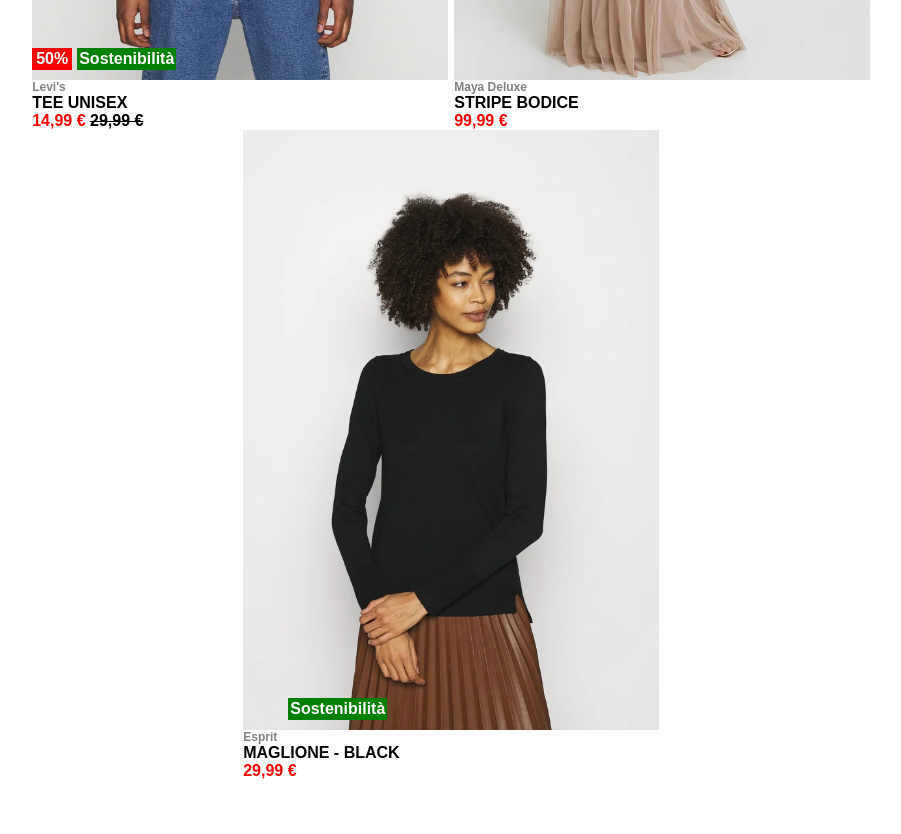
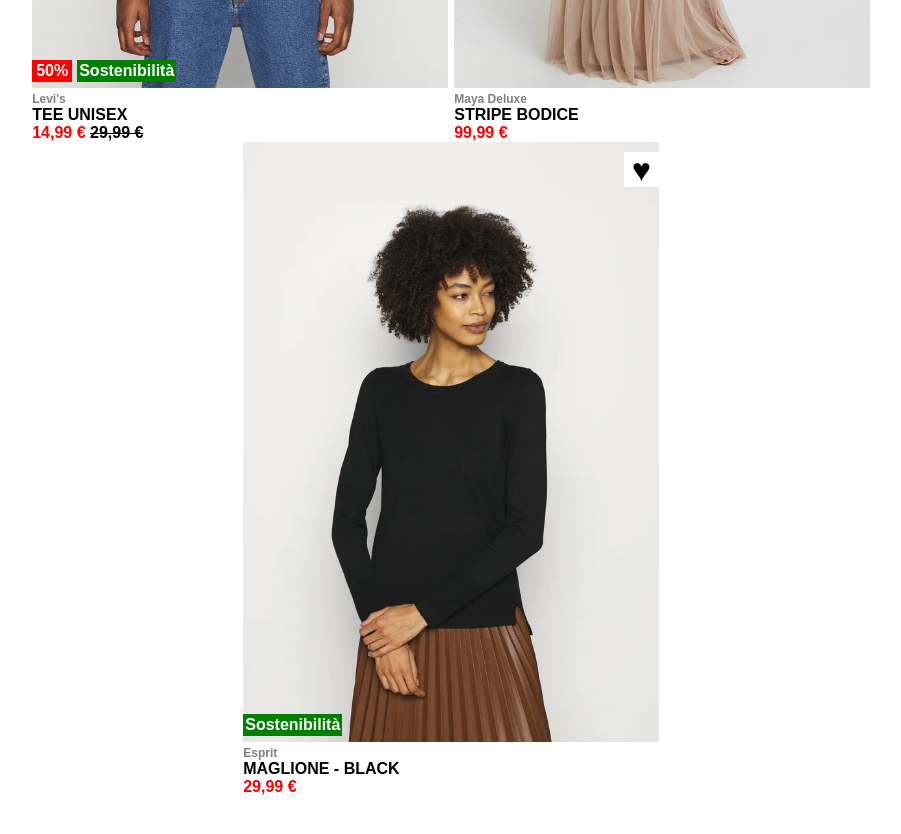
Before and after one commit to Stiv1100001/html-css-boolando, a plain HTML site: page index.html in a window 1280 px wide. Shown: the part 1900-2734 px from the top of the page, without its empty margins (190-1091 px from the left). Drawn offline with Linux system fonts and the light colour scheme.

Commit message:
finalized (missing file)

```diff
--- a/css/style.css
+++ b/css/style.css
@@ -12,7 +12,6 @@ body {
 /* ! Switch image on hover */
 
 img {
-    display: block;
     height: 600px;
 }
 
@@ -46,6 +45,8 @@ img+img {
     margin-left: 2px;
 }
 
+/* Tag product */
+
 .tag {
     display: inline-block;
     font-weight: bold;
@@ -68,21 +69,31 @@ img+img {
     left: 45px;
 }
 
+.no-spacing {
+    left: 0;
+}
+
+/* Heart like */
+
 .heart {
+    display: inline-block;
+    height: 35px;
+    width: 35px;
+    background-color: white;
     color: black;
-    display: none;
     position: absolute;
     font-size: 2rem;
     z-index: 5;
     top: 10px;
-    right: 5px;
+    right: 0;
 }
 
-.heart:active {
+.heart:active,
+.heart:visited {
     color: red;
 }
 
-
+/* Info section */
 
 .info {
     text-align: left;
```
